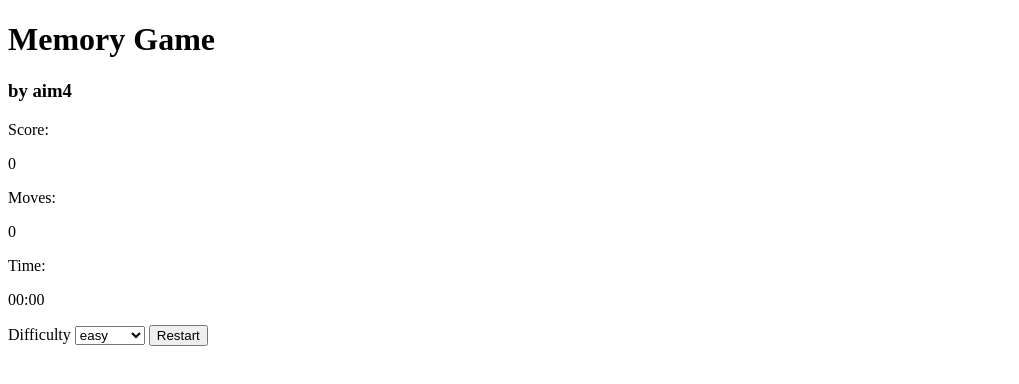
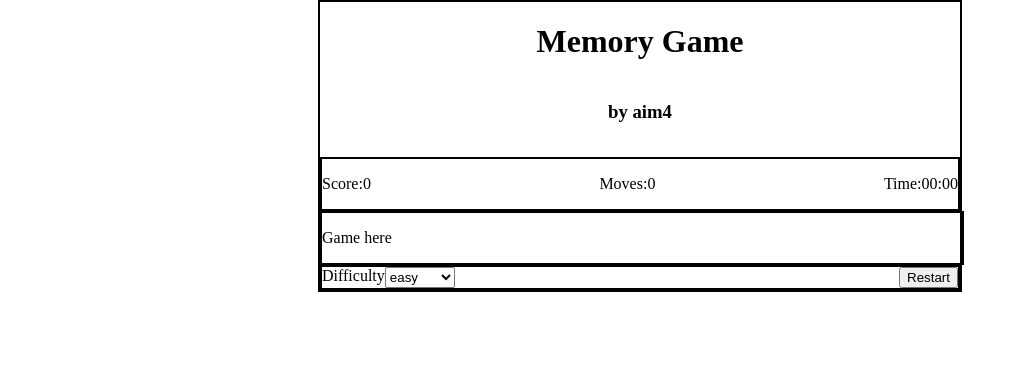
Before and after one commit to tophublock/memory-game, a plain HTML site: page index.html in a window 1280 px wide. Shown: the whole page, without its empty margins (0-1019 px from the left). Drawn offline with Linux system fonts and the light colour scheme.

Commit message:
Add basic css styling with flex and grid

```diff
--- a/css/style.css
+++ b/css/style.css
@@ -0,0 +1,39 @@
+body {
+    display: flex;
+    flex-direction: column;
+    /* justify-content: center; */
+    align-items: flex-center;
+    /* align-content: flex-stretch; */
+    border: 2px solid black;
+    max-width: 50%;
+    margin: auto;
+}
+
+header {
+    display: flex;
+    flex-direction: column;
+    align-items: center;
+    margin: 0em 0em 1em 0em;
+}
+
+.game-metadata-container,
+.game-options-container {
+    display: flex;
+    flex-direction: row;
+    justify-content: space-between;
+    border: 2px solid black;
+    min-width: 300px;
+}
+
+.difficulty-container,
+.metadata-container {
+    display: flex;
+    flex-direction: row;
+    justify-content: flex-start;
+}
+
+.game {
+    display: grid;
+    border: 2px solid black;
+    min-width: 100%;
+}
--- a/index.html
+++ b/index.html
@@ -6,35 +6,39 @@
     <meta name="description"  content="A simple memory game in Javascript">
     <meta name="keywords" content="memory,game,simple">
     <title>Memory Game</title>
+    <link rel="stylesheet" type="text/css" href="css/style.css">
 </head>
 <body>
     <header>
         <h1>Memory Game</h1>
         <h3>by aim4</h3>
     </header>
-    <div class="game-metadata">
-        <div class="score-container">
-            <p>Score: </p>
+    <div class="game-metadata-container">
+        <div class="metadata-container">
+            <p>Score:</p>
             <p id="score">0</p>
         </div>
-        <div class="moves-container">
-            <p>Moves: </p>
+        <div class="metadata-container">
+            <p>Moves:</p>
             <p id="moves">0</p>
         </div>
-        <div class="time-container">
-            <p>Time: </p>
+        <div class="metadata-container">
+            <p>Time:</p>
             <p id="time">00:00</p>
         </div>
     </div>
     <div class="game">
+        <p>Game here</p>
     </div>
-    <div class="game-options">
+    <div class="game-options-container">
+        <div class="difficulty-container">
             <label>Difficulty</label>
             <select id="difficulty">
                 <option value="easy">easy</option>
                 <option value="medium">medium</option>
                 <option value="hard">hard</option>
             </select>
+        </div>
         <button>Restart</button>
     </div>
 </body>
```
Lines whose indentation alone changed are shown as unchanged.
